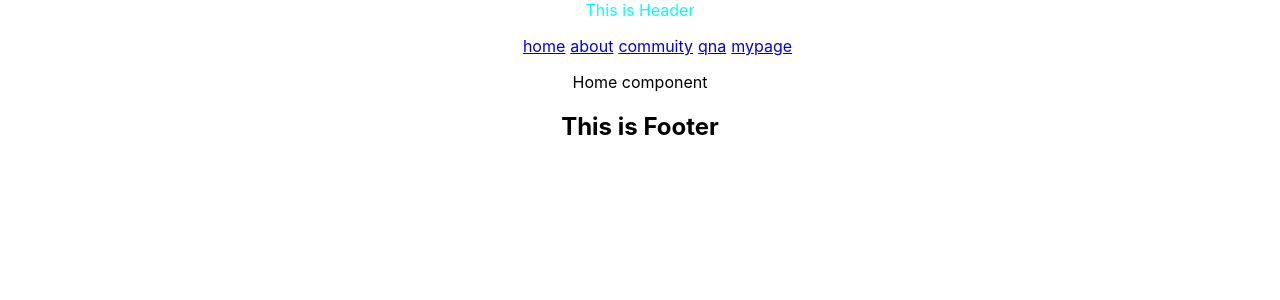
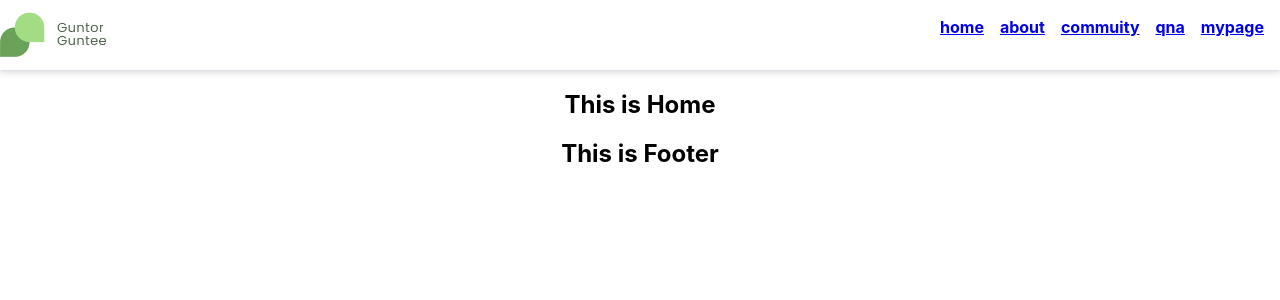
Before and after one commit to osamhack2021/web_ArmyMentoring_TeamName, a React (Create React App) app in the folder frontend/army_mentoring/: page / in a window 1280 px wide. Shown: the top 300 px of the page. Built offline with nearby package versions, Linux system fonts and the light colour scheme.

Commit message:
[update]: header에 logo추가

```diff
--- a/frontend/army_mentoring/src/components/Header/Header.js
+++ b/frontend/army_mentoring/src/components/Header/Header.js
@@ -1,14 +1,15 @@
 import './Header.scss';
 import { Link} from "react-router-dom";
 import React from 'react';
-
+import logo from './3.png';
 function Header(){
         return(
-            <div>
-                <header className='header2'>This is Header</header>
+            <div className="headerDiv">
+                <img className="logoImage" alt="logo" src={logo}/>
+
                 <ul>
                     <li> <Link to="/">home</Link></li>
-                    <li> <Link to="/about">about</Link></li>
+                    <li ><Link to="/about">about</Link></li>
                     <li> <Link to="/community">commuity</Link></li>
                     <li> <Link to="/qna">qna</Link></li>
                     <li> <Link to="/mypage">mypage</Link></li>
--- a/frontend/army_mentoring/src/components/Header/Header.scss
+++ b/frontend/army_mentoring/src/components/Header/Header.scss
@@ -1,13 +1,36 @@
 $base-color:aqua;
-.header2 {
-    color:$base-color;
-    text-decoration: $base-color;
+.headerDiv
+{
+
+  top: 0;
+  background-color: white;
+  z-index: 10;
+  display: flex;
+  justify-content: space-between;
+  align-items: center;
+  width: 100%;
+  height: 70px;
+  box-shadow: 0 4px 6px rgba(50, 50, 93, 0.11), 0 1px 3px rgba(0, 0, 0, 0.08);
+  margin-bottom: 10px;
+  .logoImage{
+
+    height: 50px;
+  }
+
+  ul {
+
+    display: flex;
+    margin-bottom: 2rem;
+
+    }
+  li{
+    list-style-type: none;
+    margin-right: 1rem;
+    font-size: 1rem;
+    font-weight: bold;
+    color: black;
+    :visited{
+      color:black;
+    }
+  }
 }
-ul {
-
-  }
-li{
-
-    display: inline-block;
-    margin-right: 5px;
-}
--- a/frontend/army_mentoring/src/components/Router.js
+++ b/frontend/army_mentoring/src/components/Router.js
@@ -1,7 +1,7 @@
 import React from "react";
 import Header from "./Header/Header";
 import Footer from "./Footer/Footer";
-
+import Home from "./Routes/Home";
 import { BrowserRouter, Route, Switch, Link } from "react-router-dom";
 
 
@@ -21,9 +21,7 @@ export default () => (
 
   );
 
-  function Home() {
-    return <div>Home component</div>;
-  }
+
 
   function about() {
     return <div>about</div>;
--- /dev/null
+++ b/frontend/army_mentoring/src/components/Routes/Home.js
@@ -0,0 +1,13 @@
+import React from "react";
+
+function Home(){
+
+        return(
+
+            <h2>This is Home</h2>
+
+        )
+
+}
+
+export default Home;
```
Also changed, not shown: frontend/army_mentoring/src/components/Header/3.png (added).
